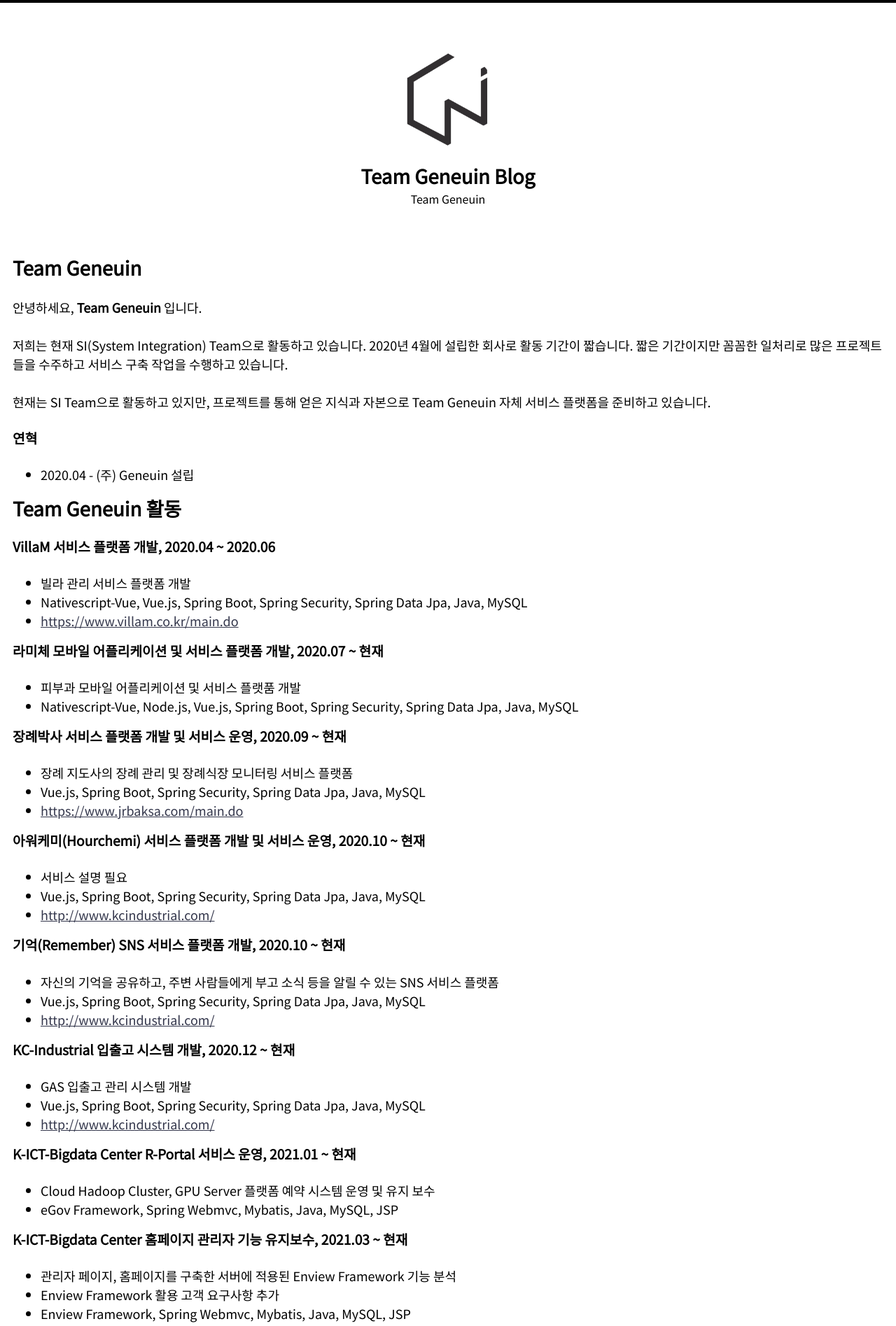
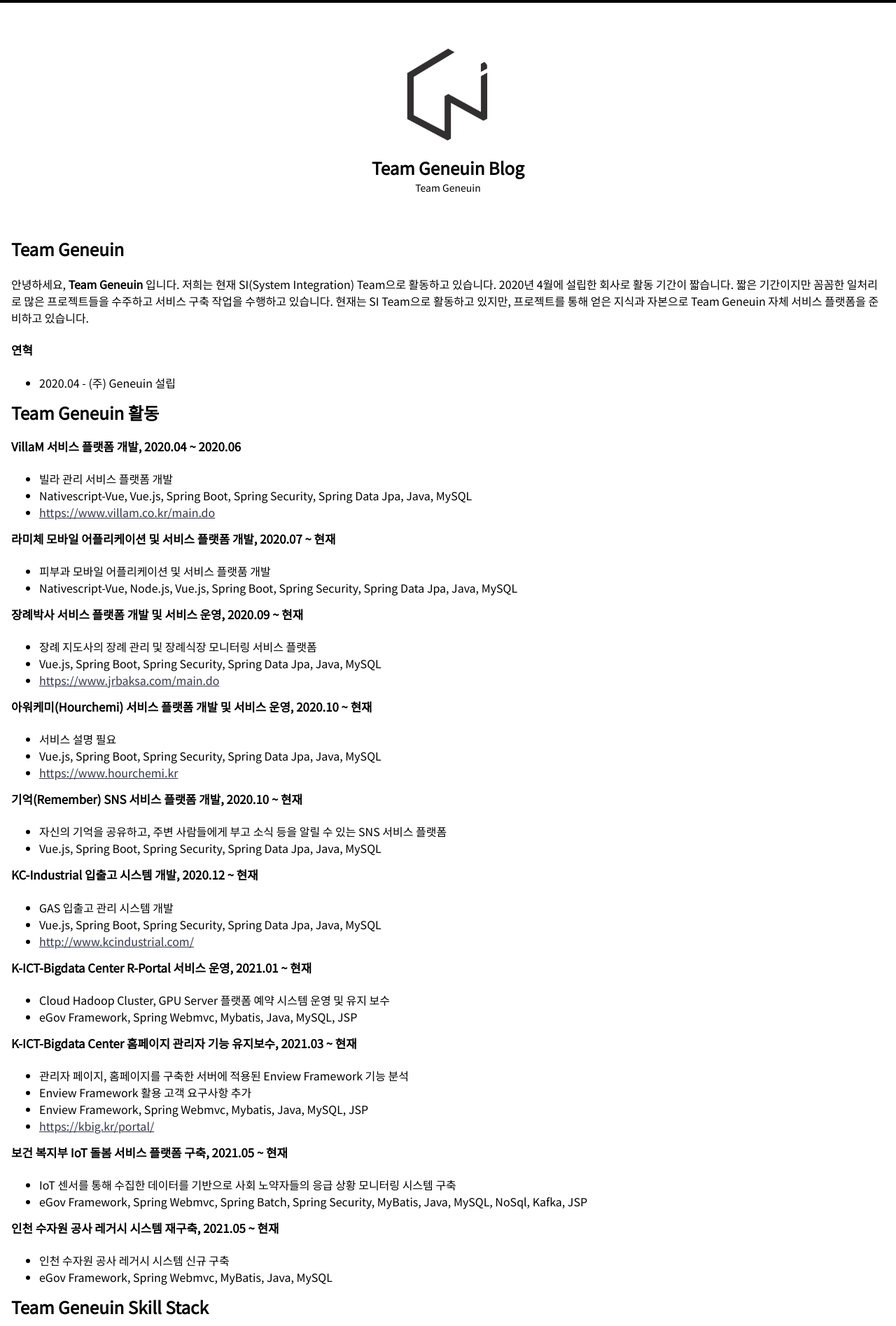
Before and after one commit to jblee-bong/bong.pos, a Jekyll site: the page built from _pages/about.md, in a window 1280 px wide. Shown: the top 1895 px of the page at 70% size. Built offline with Jekyll 4.4.1, drawn with Linux system fonts in a browser that asks for light colours; nearby versions of some CDN libraries.

Commit message:
Docs: font 사이즈 변경 및 bold 제거

```diff
--- a/_pages/about.md
+++ b/_pages/about.md
@@ -8,11 +8,9 @@ entries_layout: grid
 
 ## Team Geneuin
 안녕하세요, **Team Geneuin** 입니다.
-
 저희는 현재 SI(System Integration) Team으로 활동하고 있습니다.
 2020년 4월에 설립한 회사로 활동 기간이 짧습니다.
 짧은 기간이지만 꼼꼼한 일처리로 많은 프로젝트들을 수주하고 서비스 구축 작업을 수행하고 있습니다.
-
 현재는 SI Team으로 활동하고 있지만,
 프로젝트를 통해 얻은 지식과 자본으로 Team Geneuin 자체 서비스 플랫폼을 준비하고 있습니다.
 
@@ -37,12 +35,11 @@ entries_layout: grid
 #### 아워케미(Hourchemi) 서비스 플랫폼 개발 및 서비스 운영, 2020.10 ~ 현재
 - 서비스 설명 필요
 - Vue.js, Spring Boot, Spring Security, Spring Data Jpa, Java, MySQL
-- <http://www.kcindustrial.com/>
+- <https://www.hourchemi.kr>
 
 #### 기억(Remember) SNS 서비스 플랫폼 개발, 2020.10 ~ 현재
 - 자신의 기억을 공유하고, 주변 사람들에게 부고 소식 등을 알릴 수 있는 SNS 서비스 플랫폼
 - Vue.js, Spring Boot, Spring Security, Spring Data Jpa, Java, MySQL
-- <http://www.kcindustrial.com/>
 
 #### KC-Industrial 입출고 시스템 개발, 2020.12 ~ 현재
 - GAS 입출고 관리 시스템 개발
--- a/_sass/so-simple/_base.scss
+++ b/_sass/so-simple/_base.scss
@@ -80,8 +80,7 @@ h6 {
 }
 
 dt {
-  font-weight: bold;
-
+  font-weight: normal;
   &:not(:first-child) {
     margin-top: 1rem;
   }
--- a/_sass/so-simple/_variables.scss
+++ b/_sass/so-simple/_variables.scss
@@ -9,11 +9,11 @@ $large: 1024px !default;
 $xlarge: 1280px !default;
 
 /* Fluid type */
-$base-font-size: 16px !default;
+$base-font-size: 14px !default;
 $min-vw: $small !default;
 $max-vw: $xlarge !default;
-$min-font-size: 16px !default;
-$max-font-size: 18px !default;
+$min-font-size: 14px !default;
+$max-font-size: 16px !default;
 
 /* Calculate Modular Scale */
 $modular-scale-1: 1.067 !default; /* small */
```
